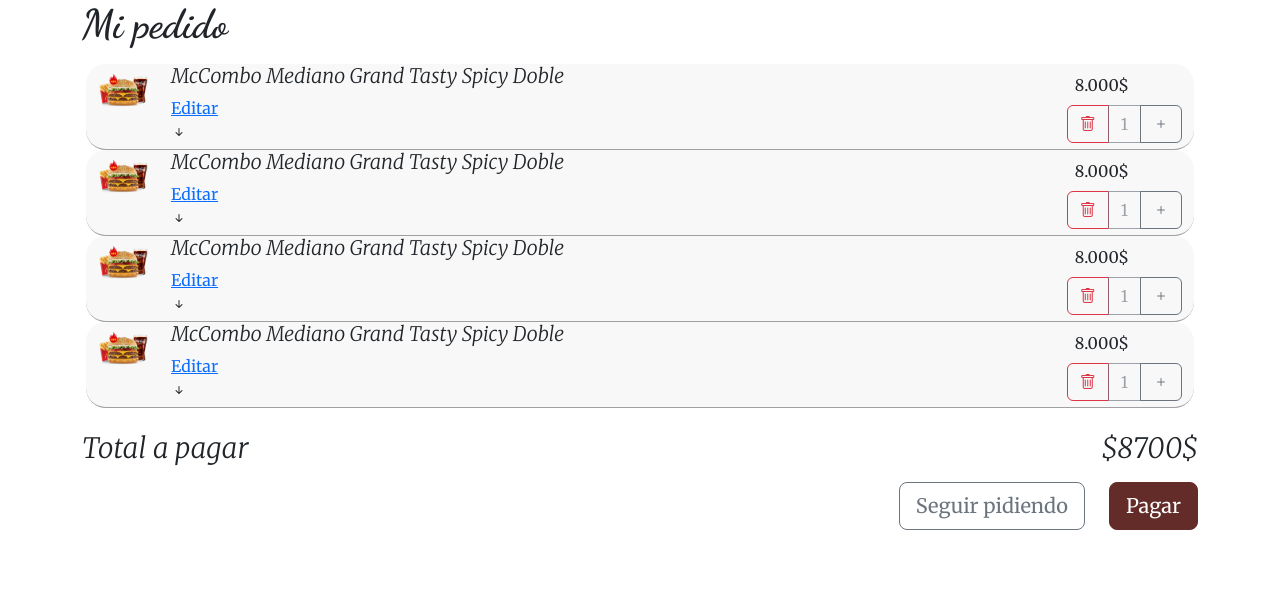
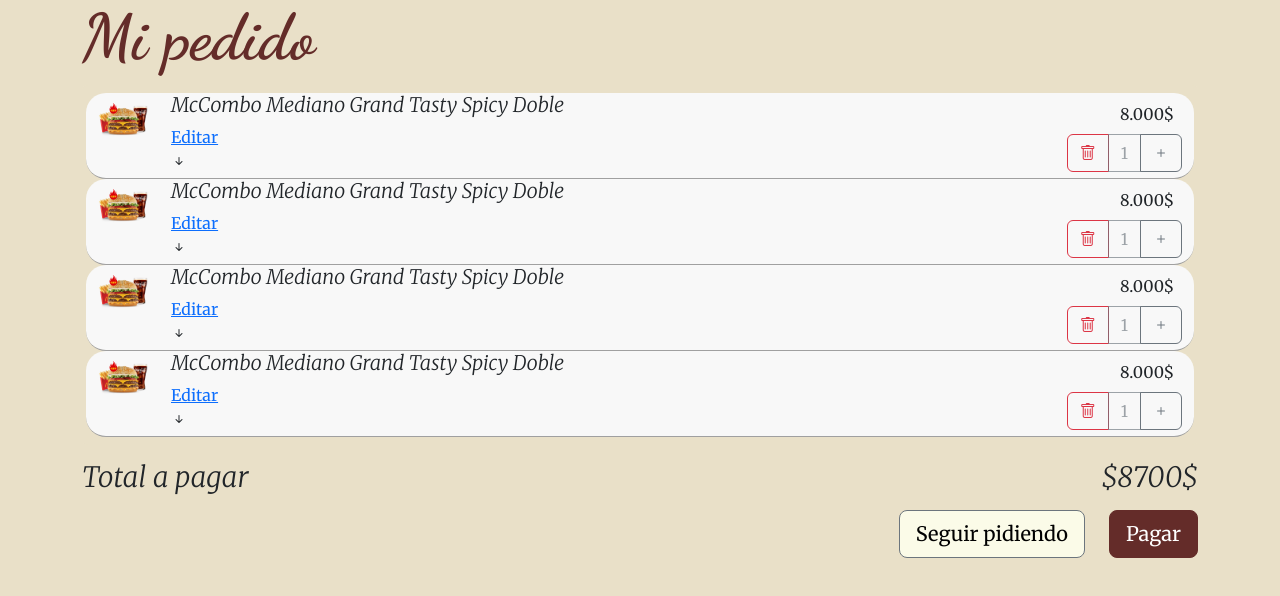
Before and after one commit to SheylaAstorga/RestaurantePF-Frontend, a React (Vite) app: page /pedido in a window 1280 px wide. Shown: the top 596 px of the page. Built offline with nearby package versions, Linux system fonts and the light colour scheme.

Commit message:
se agregaron los estilos al titulo como color, se cambio el fondo y se recoloco los botones de agregar y eliminar

```diff
--- a/src/components/Pedido.jsx
+++ b/src/components/Pedido.jsx
@@ -22,7 +22,7 @@ const Pedido = () => {
       </article>
       <article className="d-flex justify-content-end mt-2">
         <Link to={'/'}>
-        <Button variant="outline-secondary" size="lg" className="mx-4">
+        <Button variant="outline-secondary" size="lg" className="mx-4 btn-Seguir">
           Seguir pidiendo
         </Button>
         </Link>
--- a/src/components/PedidosIndividuales.jsx
+++ b/src/components/PedidosIndividuales.jsx
@@ -29,14 +29,15 @@ const PedidosIndividuales = () => {
         <Col className="d-flex">
           <img className='imgHamburguesa' src={hamburguesa} alt="imagen del producto" />
           <article className='d-flex flex-column'>
-            <h5>McCombo Mediano Grand Tasty Spicy Doble</h5>
+            <h5 className='font-weight-bold'>McCombo Mediano Grand Tasty Spicy Doble</h5>
             <Link to={'/'}>Editar</Link>
             <DetallePedido></DetallePedido>
           </article>
         </Col>
-        <Col className="d-flex justify-content-end align-items-center">
+        <Col className="d-flex justify-content-center align-items-end flex-column">
+        <p className='m-2'>8.000$</p>
           <article>
-            <p className='m-2'>8.000$</p>
+
             <ButtonGroup aria-label="Quantity buttons">
               <Button variant="outline-danger" onClick={handleDecrement}>
               <i class="bi bi-trash"></i>
--- a/src/style/pedido.css
+++ b/src/style/pedido.css
@@ -18,6 +18,13 @@ h2,h3,h4,h5,h6{
     font-weight: 400;
     font-style: normal;
 }
+body{
+  background-color:var(--colorFondo);
+}
+h1{
+  color:var(--colorPrincipal);
+  font-size: 4rem;
+}
 
   .border-bottom-list .list-group-item:last-child {
     border-right: none;
@@ -26,6 +33,7 @@ h2,h3,h4,h5,h6{
 
   .list-group-item {
     border: none;
+    background-color: var(--colorFondo);
   }
 
   .row{
@@ -55,3 +63,9 @@ h2,h3,h4,h5,h6{
     --bs-btn-disabled-bg:var(--colorPrincipal);
     --bs-btn-disabled-border-color:var(--colorPrincipal);
   }
+  .btn-Seguir{
+    color: black;
+    background-color: rgb(251, 251, 232);
+    --bs-btn-hover-bg: rgb(228, 228, 213);
+    --bs-btn-hover-color:black ;
+  }
```
